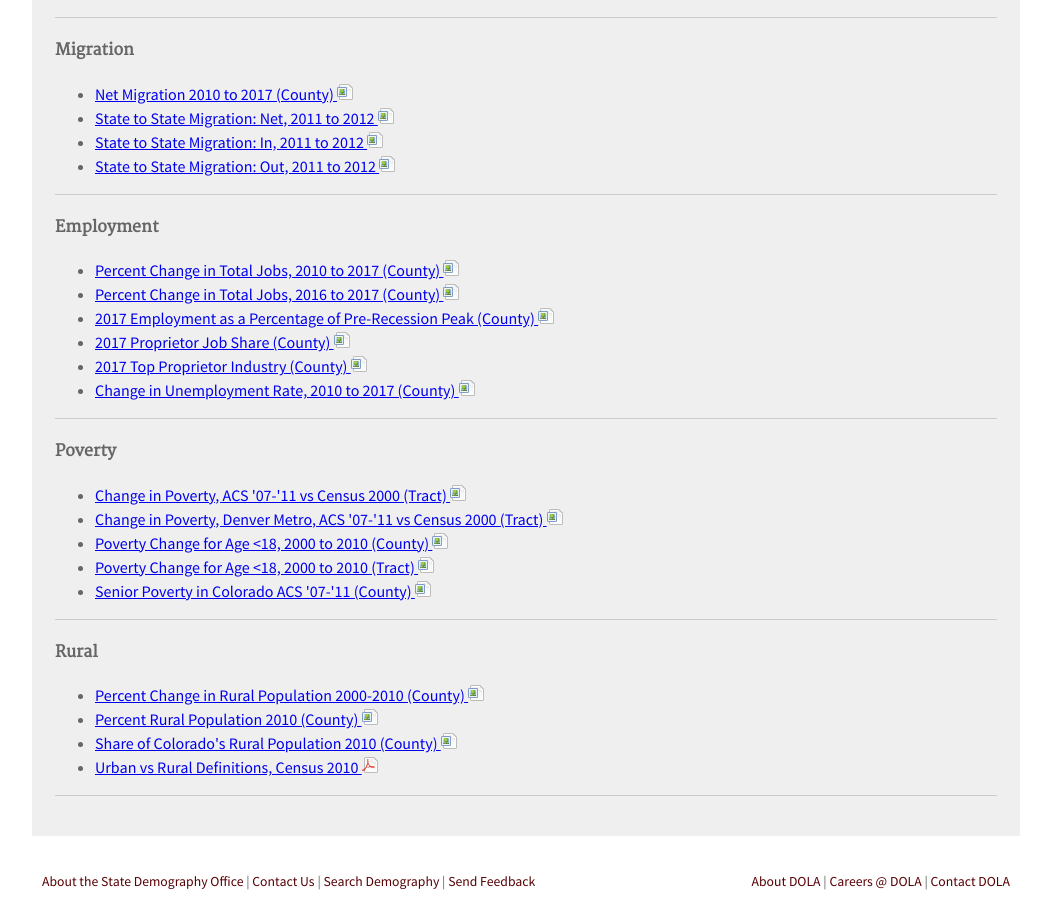
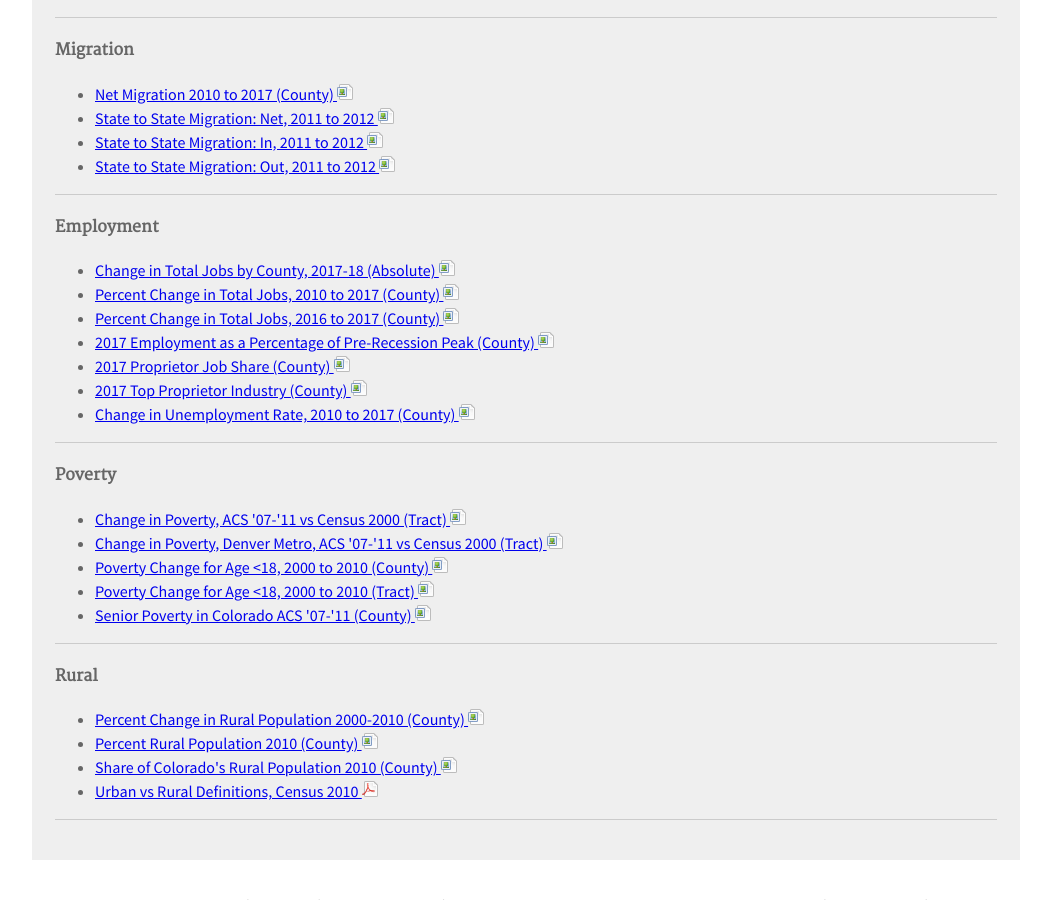
Before and after one commit to TBleess/Website_New, a Jekyll site: the page built from pages/8_GIS/thematic-maps.md, in a window 1280 px wide and 900 px high, scrolled down 1862 px. Shown: the whole window, without its empty margins (114-1165 px from the left). Built offline with Jekyll 4.4.1, drawn with Linux system fonts in a browser that asks for light colours.

Commit message:
Added absolute job change for 17-18

```diff
--- a/pages/8_GIS/thematic-maps.md
+++ b/pages/8_GIS/thematic-maps.md
@@ -97,6 +97,7 @@ description: "Collection of PDF and PNG thematic maps produced by the Colorado S
 
 #### Employment
 
+- [Change in Total Jobs by County, 2017-18 (Absolute) ![image](/images/page_white_picture.png 'download image file')](https://storage.googleapis.com/maps-static/JobChangeAbsolute2017-18.png)
 - [Percent Change in Total Jobs, 2010 to 2017 (County) ![image](/images/page_white_picture.png 'download image file')](https://storage.googleapis.com/maps-static/JobChangePerc2010-17.png)
 - [Percent Change in Total Jobs, 2016 to 2017 (County) ![image](/images/page_white_picture.png 'download image file')](https://storage.googleapis.com/maps-static/JobChangePercent2016-17.png)
 - [2017 Employment as a Percentage of Pre-Recession Peak (County) ![image](/images/page_white_picture.png 'download image file')](https://storage.googleapis.com/maps-static/2017PctChngPreRecessionRevised.png)
```
